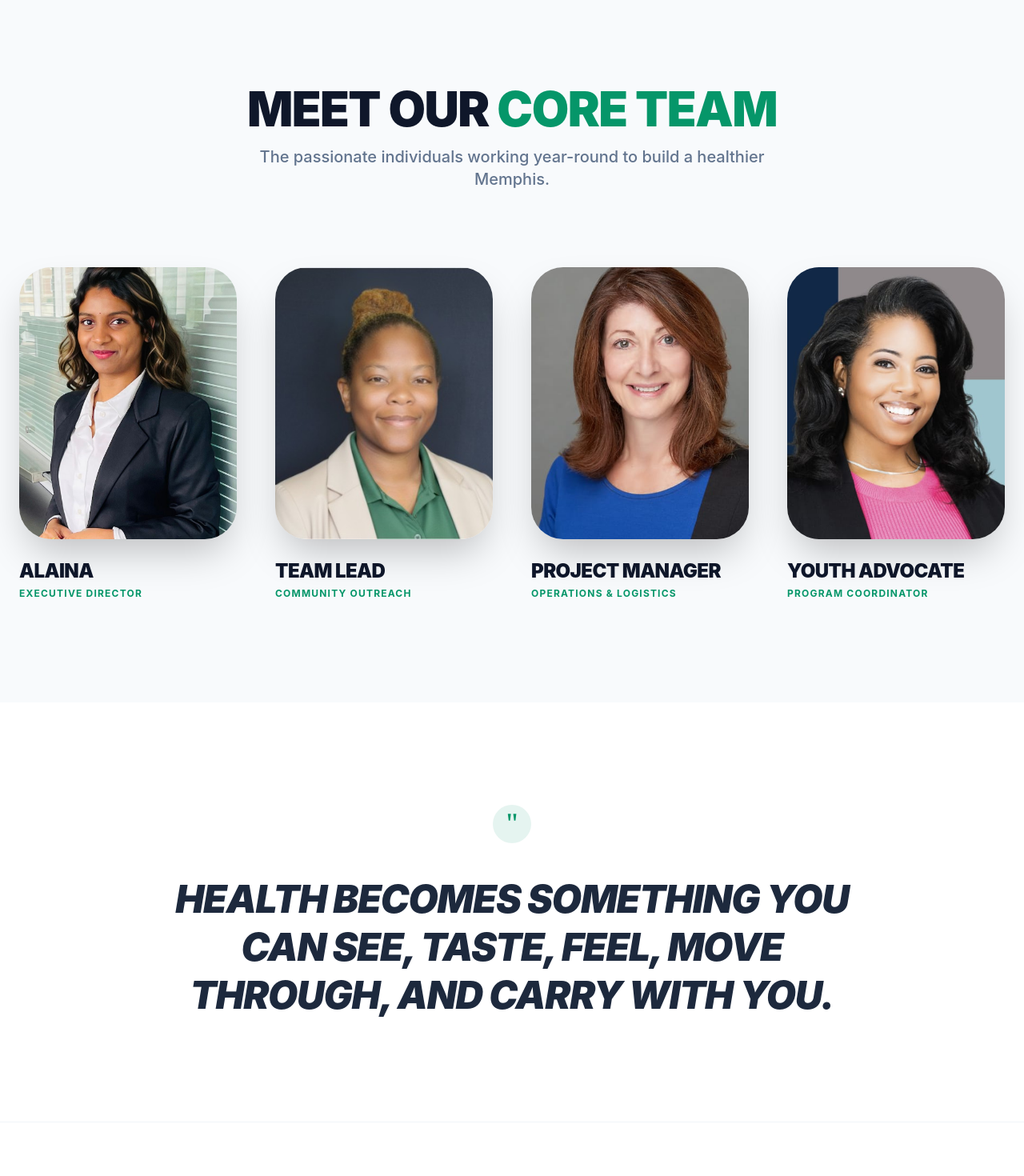
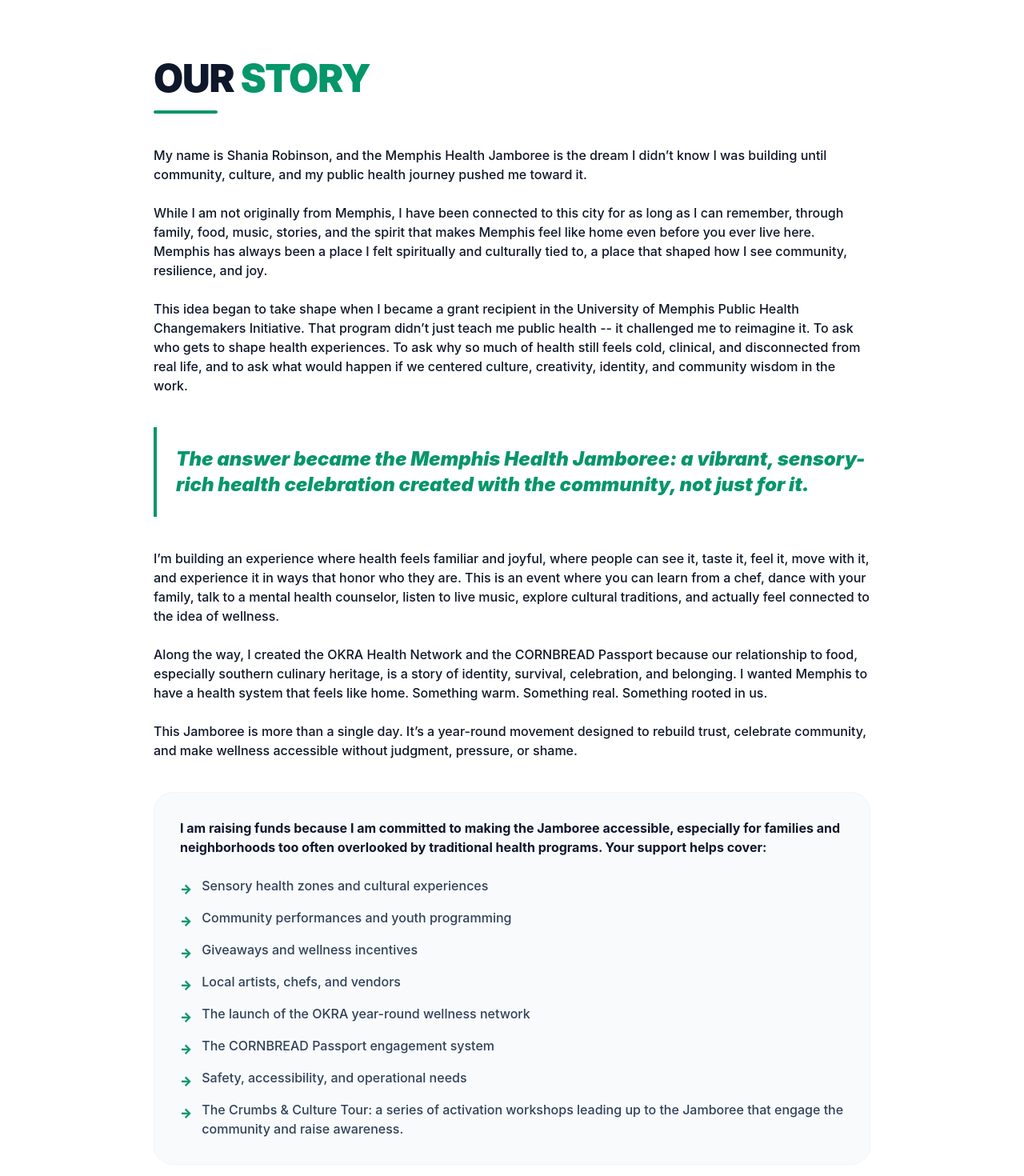
Before and after one commit to skmudassir-it/mhj, a Next.js app: page /about in a window 1280 px wide. Shown: the part 1280-2750 px from the top of the page at 80% size. Built offline with nearby package versions, Linux system fonts and the light colour scheme; no server answers; the database is empty.

Commit message:
Update About Us page team members, add Our Story, and fix Navbar sponsor button

```diff
--- a/src/app/about/page.tsx
+++ b/src/app/about/page.tsx
@@ -6,26 +6,26 @@
 export default function AboutPage() {
     const teamMembers = [
         {
-            name: "Alaina",
-            role: "Executive Director",
+            name: "Jayasri Botcha",
+            role: "Technology & Operations Systems Lead",
             image: "/team/team1.jpg",
             bio: "Leading the vision for a healthier Memphis through community empowerment and relational health."
         },
         {
-            name: "Team Lead",
-            role: "Community Outreach",
+            name: "Jasmen Richmond",
+            role: "Nutrition & Culinary Heritage Coordinator",
             image: "/team/team2.jpg",
             bio: "Bridging the gap between health services and marginalized communities with joy and empathy."
         },
         {
-            name: "Project Manager",
-            role: "Operations & Logistics",
+            name: "Dr. Debra Bartelli",
+            role: "Outreach & Evaluation Lead",
             image: "/team/team3.jpg",
             bio: "Ensuring every event and workshop is a seamless, sensory-rich experience for all participants."
         },
         {
-            name: "Youth Advocate",
-            role: "Program Coordinator",
+            name: "Shania Robinson",
+            role: "Founder & Executive Director",
             image: "/team/team4.jpg",
             bio: "Empowering the next generation of Memphians to embrace wellness and cultural wisdom."
         }
@@ -58,7 +58,7 @@
                             <p className="text-xl text-emerald-50 leading-relaxed font-medium">
                                 To transform wellness into joy, empowerment, healing, and shared belonging. We believe public health is strongest when it grows alongside the people it serves—reflecting the culture, creativity, and everyday lives of Memphis residents.
                             </p>
-                            <div className="w-20 h-1 bg-brand-secondary rounded-full"></div>
+                            <div className="w-20 h-1 bg-black rounded-full"></div>
                         </div>
 
                         <div className="space-y-8 p-12 rounded-[48px] bg-slate-900 text-white shadow-2xl relative overflow-hidden group">
@@ -68,6 +68,75 @@
                                 A city where health isn't just about services, but about relationships. We envision a Memphis where every individual, regardless of their zip code, has access to sensory-rich celebrations of wellness and ancestral wisdom.
                             </p>
                             <div className="w-20 h-1 bg-brand-primary rounded-full"></div>
+                        </div>
+                    </div>
+                </section>
+
+                {/* Our Story Section */}
+                <section className="py-24 px-6 bg-white dark:bg-slate-950">
+                    <div className="mx-auto max-w-4xl space-y-10">
+                        <div className="space-y-4">
+                            <h2 className="text-4xl md:text-5xl font-black tracking-tight uppercase text-slate-900 dark:text-white">
+                                Our <span className="text-brand-primary">Story</span>
+                            </h2>
+                            <div className="w-20 h-1 bg-brand-primary rounded-full"></div>
+                        </div>
+
+                        <div className="prose prose-lg dark:prose-invert prose-slate max-w-none prose-p:leading-relaxed prose-p:text-slate-600 dark:prose-p:text-slate-400 font-medium space-y-6">
+                            <p>
+                                My name is Shania Robinson, and the Memphis Health Jamboree is the dream I didn’t know I was building until community, culture, and my public health journey pushed me toward it.
+                            </p>
+                            <p>
+                                While I am not originally from Memphis, I have been connected to this city for as long as I can remember, through family, food, music, stories, and the spirit that makes Memphis feel like home even before you ever live here. Memphis has always been a place I felt spiritually and culturally tied to, a place that shaped how I see community, resilience, and joy.
+                            </p>
+                            <p>
+                                This idea began to take shape when I became a grant recipient in the University of Memphis Public Health Changemakers Initiative. That program didn’t just teach me public health -- it challenged me to reimagine it. To ask who gets to shape health experiences. To ask why so much of health still feels cold, clinical, and disconnected from real life, and to ask what would happen if we centered culture, creativity, identity, and community wisdom in the work.
+                            </p>
+                            <p className="text-2xl font-black text-brand-primary italic my-10 py-6 border-l-4 border-brand-primary pl-6">
+                                The answer became the Memphis Health Jamboree: a vibrant, sensory-rich health celebration created with the community, not just for it.
+                            </p>
+                            <p>
+                                I’m building an experience where health feels familiar and joyful, where people can see it, taste it, feel it, move with it, and experience it in ways that honor who they are. This is an event where you can learn from a chef, dance with your family, talk to a mental health counselor, listen to live music, explore cultural traditions, and actually feel connected to the idea of wellness.
+                            </p>
+                            <p>
+                                Along the way, I created the OKRA Health Network and the CORNBREAD Passport because our relationship to food, especially southern culinary heritage, is a story of identity, survival, celebration, and belonging. I wanted Memphis to have a health system that feels like home. Something warm. Something real. Something rooted in us.
+                            </p>
+                            <p>
+                                This Jamboree is more than a single day. It’s a year-round movement designed to rebuild trust, celebrate community, and make wellness accessible without judgment, pressure, or shame.
+                            </p>
+
+                            <div className="bg-slate-50 dark:bg-slate-900/50 p-8 rounded-3xl my-10 border border-slate-100 dark:border-slate-800">
+                                <p className="mb-6 font-bold text-slate-900 dark:text-white">
+                                    I am raising funds because I am committed to making the Jamboree accessible, especially for families and neighborhoods too often overlooked by traditional health programs. Your support helps cover:
+                                </p>
+                                <ul className="space-y-3 list-none p-0 text-slate-700 dark:text-slate-300">
+                                    {[
+                                        "Sensory health zones and cultural experiences",
+                                        "Community performances and youth programming",
+                                        "Giveaways and wellness incentives",
+                                        "Local artists, chefs, and vendors",
+                                        "The launch of the OKRA year-round wellness network",
+                                        "The CORNBREAD Passport engagement system",
+                                        "Safety, accessibility, and operational needs",
+                                        "The Crumbs & Culture Tour: a series of activation workshops leading up to the Jamboree that engage the community and raise awareness."
+                                    ].map((item, i) => (
+                                        <li key={i} className="flex items-start gap-3">
+                                            <span className="text-brand-primary mt-1 font-black shrink-0">→</span>
+                                            <span>{item}</span>
+                                        </li>
+                                    ))}
+                                </ul>
+                            </div>
+
+                            <p>
+                                This project is my way of honoring the spirit of a city that has given me so much, and it’s my way of helping shape a healthier, more joyful future, one where people feel seen, supported, and celebrated.
+                            </p>
+                            <p>
+                                If you believe in community-led change, culturally rooted public health, and you believe Memphis deserves something beautiful and empowering, I invite you to be part of this movement.
+                            </p>
+                            <p className="font-bold text-slate-900 dark:text-white text-xl pt-4">
+                                Thank you for supporting the Memphis Health Jamboree and for helping build a new, joyful vision of public health.
+                            </p>
                         </div>
                     </div>
                 </section>
--- a/src/components/Navbar.tsx
+++ b/src/components/Navbar.tsx
@@ -38,7 +38,7 @@
                             {link.name}
                         </Link>
                     ))}
-                    <Link href="/#get-involved" className="glass bg-brand-primary !bg-opacity-100 px-6 py-2.5 !text-white rounded-full text-sm font-bold shadow-lg shadow-brand-primary/30 hover:scale-105 active:scale-95 transition-all">Support Our Mission</Link>
+                    <Link href="/#get-involved" className="bg-brand-accent px-6 py-2.5 text-white rounded-full text-sm font-bold shadow-lg shadow-brand-accent/30 hover:scale-105 active:scale-95 transition-all">Support Our Mission</Link>
                 </div>
             </div>
         </nav>
```
Also changed, not shown: src/components/Footer.tsx (+10 -2 lines), 1 other file (tests, documents, lock files or other folders).
